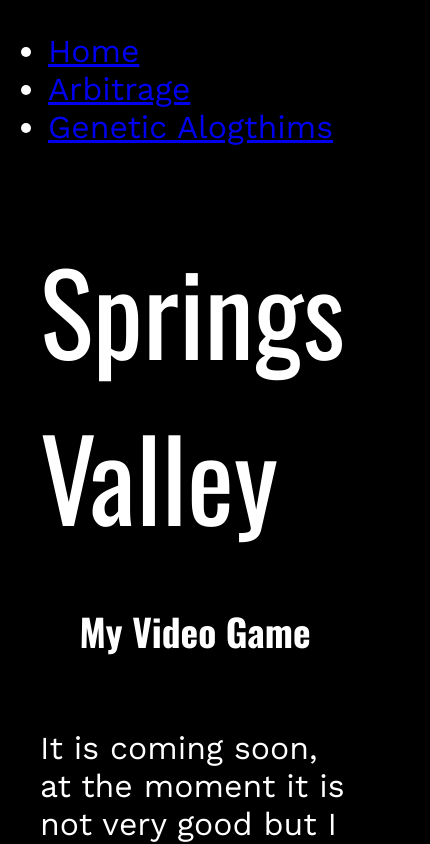
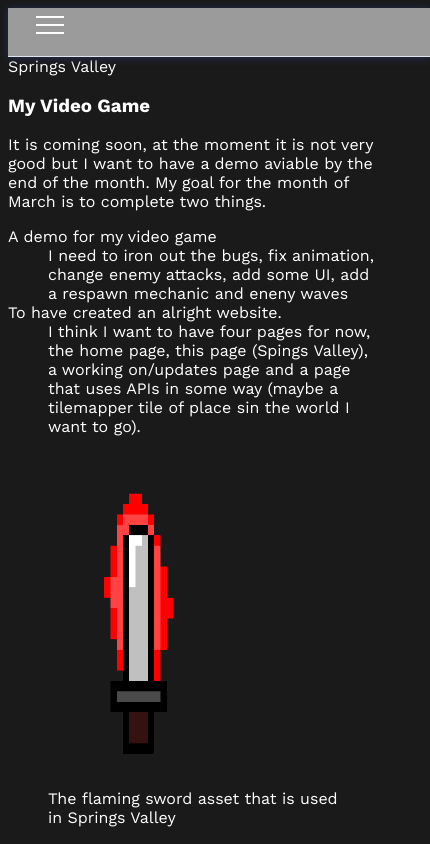
Before and after one commit to DaPP-P/myWebsite, a plain HTML site: page SpringsValley/index.html in a window 390 px wide. Shown: the top 844 px of the page, 430 px wide, since content can reach past the window. Drawn offline with nearby package versions, Linux system fonts and the light colour scheme.

Commit message:
added link to the spirngs valley page. Started on/

```diff
--- a/SpringsValley/index.html
+++ b/SpringsValley/index.html
@@ -1,29 +1,38 @@
 <!DOCTYPE html>
 <html lang="en", dir = "lfr">
   <head>
-    <meta charset="UTF-8" />
-    <meta name="viewport" content="width=device-width, initial-scale=1.0" />
-    <title>Prvanov</title>
-    <link
-    href="https://fonts.googleapis.com/css2?family=Oswald:wght@200..700&family=Work+Sans:wght@100..900&display=swap"
-    rel="stylesheet"
-    />
-    <link
-      rel="stylesheet"
-      href="style.css"
-      media="all"
-    />
+    <meta charset="UTF-8">
+    <meta name="viewport" content="width=device-width, initial-scale=1.0">
+    <meta http-equiv="X-UA-Compatible" content="ie=edge">
+    <meta name="description" content="This is my first test to create my website">
+    <meta name="author" content="Created by Daniel Prvanov">
+
+    <title>Prvanov | Springs Valley</title>
+      <!-- Load google fonts -->
+      <link href="https://fonts.googleapis.com/css2?family=Oswald:wght@200..700&family=Work+Sans:wght@100..900&display=swap" rel="stylesheet" />
+      <!-- Load font awesome -->
+      <link rel="stylesheet" href="https://cdnjs.cloudflare.com/ajax/libs/font-awesome/5.15.3/css/all.min.css">
+      <!-- Load my style sheet-->
+      <link rel="stylesheet" href="style.css" type="text/css" media="all" />
 
     </head>
 
   <body>
+
+  <!-- navigation -->
+  <section class="navWrap">
+    <input type="checkbox" id="navToggle" class="navToggle">
+    <label for="navToggle" class="navToggleLabel"><span></span></label>
     <nav>
-      <ul class = "navbar">
-        <li> <a href = "../Home/"> Home </a> </li>
-        <li> <a href = "../arbitrage/"> Arbitrage </a> </li>
-        <li> <a href = "../MachineLearning/"> Genetic Alogthims</a></li>
+      <ul>
+        <li><a href="../Home/index.html">Home</a></li>
+        <li><a href="#springsvalley">Springs Valley</a></li>
+        <li><a href="#nbl">NBL Statistics</a></li>
+        <li><a href="#contact">Contact</a></li>
       </ul>
-      </nav>
+    </nav>
+  </section>
+
     <artice class = "first-article">
       <div class = "site-title"> Springs Valley </div>
       <h3 class = "subtitle">My Video Game</h3>
--- a/SpringsValley/style.css
+++ b/SpringsValley/style.css
@@ -1,27 +1,195 @@
+body {
+  font-family: "Work Sans", sans-serif;
+  background-color: #1a1a1a;
+  color: #ffffff;
+  height: 100vh;
+  overflow-x: hidden;
+}
 
-  h1 ,h2 ,h3 ,h4 ,h5 ,h6 {
-    font-family: "Oswald", sans-serif;
+
+/* 2. Navigation */
+
+.navWrap {
+  position: sticky;/*  ** note the menu will not be sticky until we add more page content */
+  top: 0;
+  z-index: 99;
+  height: 48px;
+  width: 100%;
+  background-color: #9b9b9b;
+  border-bottom: 1px solid #e0e5eb;
+  box-shadow: 0px 1px 8px #223055;
+  padding: 0 1.5rem;
+  display: flex;
+  align-items: center;
+  justify-content: space-between;
+}
+
+input#navToggle {
+  display: none;
+}
+
+input#navToggle ~ label {
+  position: relative;
+  padding: 0.25rem;
+  width: 2rem;
+  height: 1.25rem;
+  height: 2rem;
+}
+
+input#navToggle ~ label > span,
+input#navToggle ~ label > span::before,
+input#navToggle ~ label > span::after {
+  content: "";
+  display: block;
+  position: absolute;
+  top: .75rem;
+  height: 0.125rem;
+  width: 1.75rem;
+  opacity: 1;
+  background: #fff;
+  transition: 0.14s ease-in-out;
+}
+
+input#navToggle ~ label > span::before {
+  top: -0.5rem;
+}
+
+input#navToggle ~ label > span::after {
+  top: 0.5rem;
+}
+
+#navToggle:checked ~ label > span {
+  width: 0;
+  background: rgba(18, 18, 18, 0);
+}
+
+#navToggle:checked ~ label > span::before {
+  transform: rotateZ(45deg);
+  top: 0;
+}
+
+#navToggle:checked ~ label > span::after {
+  transform: rotateZ(-45deg);
+  top: 0;
+}
+
+#navToggle:checked ~ nav {
+  left: 0;
+}
+
+nav {
+  position: absolute;
+  z-index: -1;
+  top: 3.0rem;
+  left: -110%;
+  width: 100%;
+  transition: 0.22s ease-in-out;
+}
+
+nav::after {
+  content: "";
+  position: absolute;
+  top: 0;
+  z-index: -1;
+  height: 100vh;
+  width: 100vw;
+  background-color: #363636;
+  background-size: cover;
+}
+
+nav ul {
+  list-style-type: none;
+}
+
+nav ul li a {
+  display: inline-block;
+  text-decoration: none;
+  width: 100%;
+  padding: .75rem 1rem;
+  color: #fff;
+  border-bottom: solid 1px rgba(255,255,255,.5);
+  transition: 0.14s ease-in-out;
+}
+
+nav ul li a:hover {
+  color: #000000;
+  background: #e0e5eb;
+}
+
+
+nav .btn {
+  background: #fff;
+  border-bottom: none;
+  border-radius: 4px;
+  box-shadow: inset 0 0 5px #eeb80c;
+  color: #223054;
+  width: 40%;
+  padding: 0.25rem .6rem;
+  letter-spacing: 1px;
+  text-shadow: 0 0 1px rgb(19,177,231);
+  display: flex;
+  justify-content: center;
+  margin: auto;
+}
+
+nav .btn:hover {
+  background-color: #223054;
+  box-shadow: inset 0 0 5px #13b1e7;
+  color: #fff;
+}
+
+/* Media Queries */
+@media screen and (min-width: 700px) {
+
+  /* Navigation Media Queries */
+  .navWrap {
+      display: grid;
+      grid-template-columns: 100px minmax(auto, -1100px);
+      align-items: center;
+      justify-content: center;
+      height: auto;
   }
 
-  body {
-    margin: 0,15rem;
-    font-family: "Work Sans", sans-serif;
-    font-size: 2rem;
-    background-color: rgb(0, 0, 0);
-    color: #ffffff
+    .navToggleLabel {
+      display: none;
   }
 
-  .first-article {
-    display: flex;
-    flex-direction: column;
-    align-items: center;
-    padding: 2rem;
+    nav {
+      position: sticky;
   }
 
-  .site-title {
-    margin-top: 1rem;
-    margin-bottom: 0.5rem;
-    font-family: "Oswald", sans-serif;
-    font-size: 7rem;
-    font-weight: 400;
+    nav ul {
+      display: flex;
+      justify-content: flex-end;
+      align-items: center;
   }
+
+    nav ul li a {
+      font-size: 1.5rem;
+      border-bottom: none;;
+  }
+
+    nav ul li a:hover {
+      background: transparent;
+      text-decoration: underline;
+
+  }
+
+    nav::after, nav ul li:last-of-type::before {
+      display: none;
+      padding: initial;
+  }
+
+    nav .btn {
+      width: auto;
+      background: #13b1e7;
+      color: #fff;
+      letter-spacing: normal;
+      text-shadow: none;
+      box-shadow: none;
+  }
+
+    nav.btn:hover {
+      box-shadow: inset 0 0 5px #13b1e7;
+      background-color: #223054;
+  }
```
Also changed, not shown: Home/index.html (+1 -1 lines).
